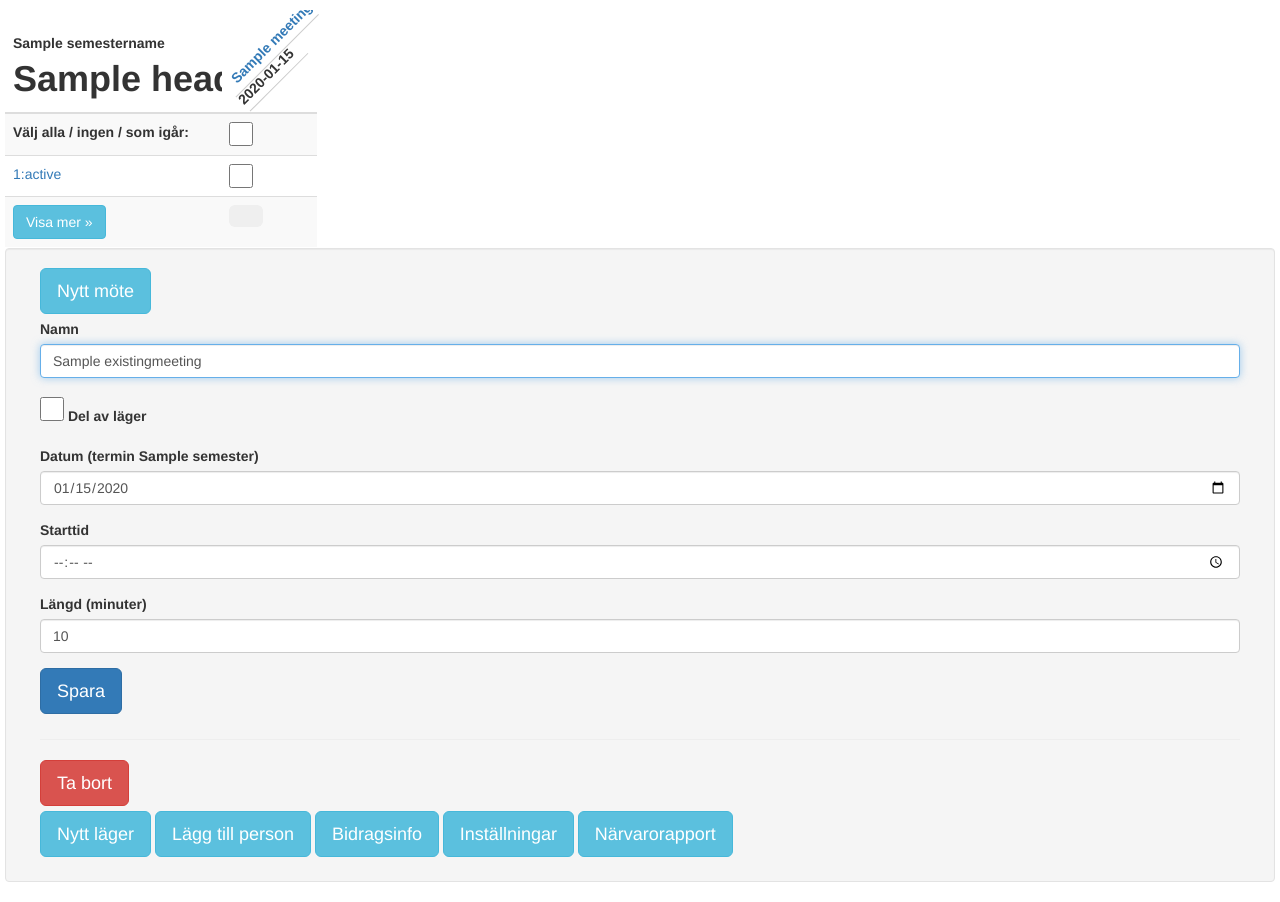
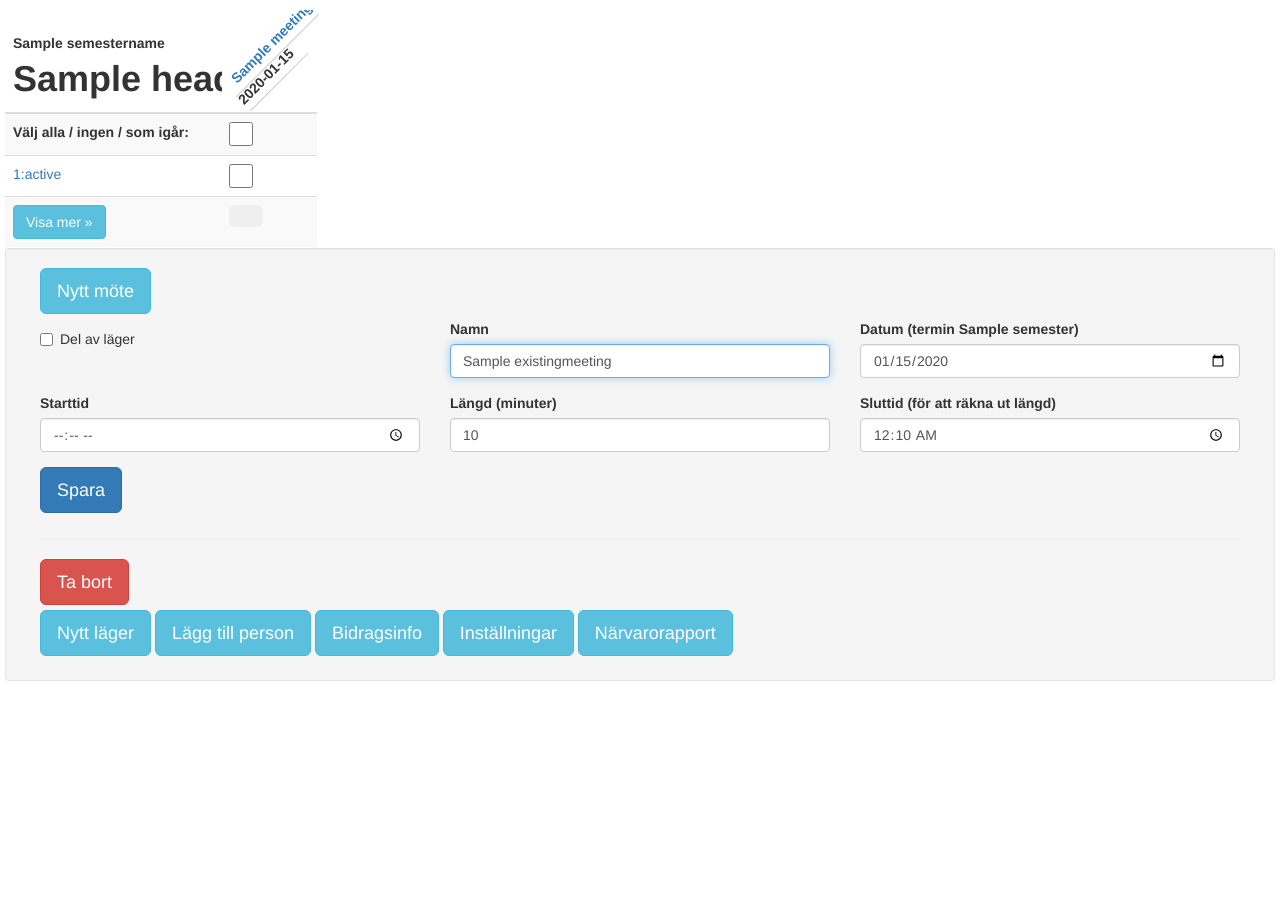
Before and after one commit to Scouterna/skojjt, a Flask app: template templates/troop.html in a window 1280 px wide, after a click on "Nytt möte". Shown: the part 44-946 px from the top of the page. After the commit the page ends 725 px from the top, so only its background shows below. Run offline with Flask 2, Linux system fonts and the light colour scheme; the template is opened without the code that fills it: most values are stand-ins (such as "Sample title", 1, 10 or a date in 2020); lists and menus that the app fills with data are empty.

Commit message:
Added duration calculation for meeting and set todays date as default for hikes

```diff
--- a/templates/lagerform.html
+++ b/templates/lagerform.html
@@ -1,26 +1,48 @@
 <form role="form" name="lager" method="POST">
   <input type="hidden" name="action" value="addhike"/>
+  <div class="row">
+    <div class="col-xs-12 col-sm-6 col-md-4">
       <div class="form-group">
-        <label for="mname">Namn</label>
-	    <input type="text" class="form-control" name="name" id="mname" value="Lägernamn"/>
+        <label for="lname">Namn</label>
+        <input type="text" class="form-control" name="name" id="lname" value="Lägernamn"/>
       </div>
+    </div>
+    <div class="col-xs-12 col-sm-6 col-md-4">
       <div class="form-group">
-	  <label for="mdate">Startdatum (termin {{semester.getname()}})</label>
-	  <input type="date" class="form-control" name="date" id="mdate" value="" min="{{semester.getMinDateStr()}}" max="{{semester.getMaxDateStr()}}"/>
+        <label for="ldate">Startdatum (termin {{semester.getname()}})</label>
+        <input type="date" class="form-control" name="date" id="ldate" value="" min="{{semester.getMinDateStr()}}" max="{{semester.getMaxDateStr()}}"/>
       </div>
+    </div>
+    <div class="col-xs-12 col-sm-6 col-md-4">
       <div class="form-group">
-	  <label for="mdays">Antal dagar</label>
-	  <input type="number" class="form-control" name="days" id="mdays" value="3" min="2" max="15"/>
+        <label for="ldays">Antal dagar</label>
+        <input type="number" class="form-control" name="days" id="ldays" value="3" min="2" max="15"/>
       </div>
+    </div>
+    <div class="col-xs-12 col-sm-6 col-md-4">
       <div class="form-group" id="starttimediv">
-    <label for="starttime">Starttid</label>
-    <input type="time" class="form-control" name="starttime" id="starttime" value="00:00"/>
+        <label for="lstarttime">Starttid</label>
+        <input type="time" class="form-control" name="starttime" id="lstarttime" value="00:00"/>
       </div>
+    </div>
+    <div class="col-xs-12 col-sm-6 col-md-4">
       <div class="form-group" id="durationdiv">
-    <label for="mduration">Längd (minuter)</label>
-    <input type="number" class="form-control" name="duration" id="mduration" value="1440"/>
+        <label for="lduration">Längd (minuter)</label>
+        <input type="number" class="form-control" name="duration" id="lduration" value="1440"/>
       </div>
-  <div class="btn-toolbar">
-    <button type="submit" name="submit" class="btn btn-lg btn-primary">Spara</button>
+    </div>
+  </div>
+  <div class="row">
+    <div class="col-xs-12">
+      <button type="submit" name="submit" class="btn btn-lg btn-primary">Lägg till</button>
+    </div>
   </div>
 </form>
+
+<script>
+  $(document).ready(function() {
+    {% if not hasMeeting %}
+      $("#ldate").val(getTodaysDateString());
+    {% endif %}
+  })
+</script>
--- a/templates/meetingform.html
+++ b/templates/meetingform.html
@@ -5,38 +5,50 @@
 {% else %}
   <input type="hidden" name="action" value="addmeeting"/>
 {% endif %}
+  <div class="row">
+    <div class="col-xs-12 col-sm-6 col-md-4">
+      <div class="form-group checkbox hike-tgl">
+        <label>
+          <input title="Del av läger" class="checkbox" name="ishike" id="mhike" type="checkbox" {% if hasMeeting and existingmeeting.getishike() %}checked{% endif %} />
+          Del av läger
+        </label>
+      </div>
+    </div>
+    <div class="col-xs-12 col-sm-6 col-md-4">
       <div class="form-group">
         <label for="mname">Namn</label>
-	<input type="text" class="form-control" placeholder="Mötesnamn" name="name" id="mname" value="{% if hasMeeting %}{{existingmeeting.getname()}}{% else %}Möte{% endif %}"/>
+        <input type="text" class="form-control" placeholder="Mötesnamn" name="name" id="mname" value="{% if hasMeeting %}{{existingmeeting.getname()}}{% endif %}"/>
       </div>
-  <div class="form-group">
-      <input title="Del av läger" class="hike-tgl checkbox big-checkbox" name="ishike" id="mishike" type="checkbox"
-      {% if hasMeeting and existingmeeting.getishike() %}checked{% endif %}/>
-      </input>
-      <label for="mhike">Del av läger</label>
     </div>
+    <div class="col-xs-12 col-sm-6 col-md-4">
       <div class="form-group">
         <label for="mdate">Datum (termin {{semester.getname()}})</label>
         <input type="date" class="form-control" name="date" id="mdate" value="{% if hasMeeting %}{{existingmeeting.getdate()}}{% endif %}" min="{{semester.getMinDateStr()}}" max="{{semester.getMaxDateStr()}}"/>
       </div>
-
-  <div class="form-group" id="starttimediv">
+    </div>
+    <div class="col-xs-12 col-sm-6 col-md-4">
+      <div class="form-group">
         <label for="starttime">Starttid</label>
         <input type="time" class="form-control" name="starttime" id="starttime" value="{% if hasMeeting %}{{existingmeeting.gettime()}}{% endif %}"/>
       </div>
-  <div class="form-group" id="durationdiv">
+    </div>
+    <div class="col-xs-12 col-sm-6 col-md-4">
+      <div class="form-group">
         <label for="mduration">Längd (minuter)</label>
         <input type="number" class="form-control" name="duration" id="mduration" value="{% if hasMeeting %}{{existingmeeting.duration}}{% endif %}"/>
       </div>
-  {% if not hasMeeting %}
-  <script>
-	$("#mdate").val(getTodaysDateString());
-	$("#starttime").val("{{troop.defaultstarttime}}");
-	$("#mduration").val("{{troop.defaultduration}}");
-  </script>
-  {% endif %}
-  <div class="btn-toolbar">
-  <button type="submit" name="submit" class="btn btn-lg btn-primary">{% if hasMeeting %}Spara{% else %}Lägg till{% endif %}</button>
+    </div>
+    <div class="col-xs-12 col-sm-6 col-md-4">
+      <div class="form-group">
+        <label for="mstoptime">Sluttid (för att räkna ut längd)</label>
+        <input type="time" class="form-control" id="mstoptime" />
+      </div>
+    </div>
+  </div>
+  <div class="row">
+    <div class="col-xs-12">
+      <button {% if semester.locked %}disabled="disabled"{% endif %} type="submit" name="submit" class="btn btn-lg btn-primary">{% if hasMeeting %}Spara{% else %}Lägg till{% endif %}</button>
+    </div>
   </div>
 </form>
 {% if hasMeeting %}
@@ -50,17 +62,70 @@
 {% endif %}
 <script>
   $(document).ready(function() {
-  $('#mishike').click(function(event) {
+    var durationField = $("#mduration");
+    var dateField = $("#mdate");
+    var startTimeField = $("#starttime");
+    var stopTimeField = $("#mstoptime");
+    var nameField = $("#mname");
+    var hikeField = $("#mhike");
+
+    {% if not hasMeeting %}
+      dateField.val(getTodaysDateString());
+      setDefaultTime(false);
+    {% endif %}
+
+    stopTimeField.change(function() {
+      var from = startTimeField.val();
+      var to = stopTimeField.val();
+
+      var startTime = new Date('2012/10/09 ' + from);
+      var endTime = new Date('2012/10/09 ' + to);
+      var difference = endTime.getTime() - startTime.getTime(); // This will give difference in milliseconds
+      var resultInMinutes = Math.round(difference / 60000);
+
+      durationField.val(resultInMinutes);
+    });
+
+    durationField.change(function() {
+      var from = startTimeField.val();
+      var value = durationField.val();
+
+      var startTime = new Date('2012/10/09 ' + from);
+
+      var newDateObj = new Date(startTime.getTime() + value*60000);
+
+      var hours = addZero(newDateObj.getHours());
+      var minutes = addZero(newDateObj.getMinutes());
+
+      stopTimeField.val(hours + ':' + minutes);
+    });
+
+    function addZero(i) {
+      if (i < 10) {
+        i = "0" + i;
+      }
+      return i;
+    }
+
+    durationField.change();
+
+    hikeField.click(function() {
       var hikeChecked = this.checked;
+      setDefaultTime(hikeChecked);
+    });
+
+    function setDefaultTime(hikeChecked) {
       if (hikeChecked) {
-      $("#mname").val("Läger");
-      $("#starttime").val("00:00");
-      $("#mduration").val("1440");
+        nameField.val("Läger");
+        startTimeField.val("00:00");
+        durationField.val("1440");
+        durationField.change();
       } else {
-      $("#mname").val("Möte");
-      $("#starttime").val("{{troop.defaultstarttime}}");
-      $("#mduration").val("{{troop.defaultduration}}");
-    };
-  });
+        nameField.val("Möte");
+        startTimeField.val("{{troop.defaultstarttime}}");
+        durationField.val("{{troop.defaultduration}}");
+        durationField.change();
+      }
+    }
   });
 </script>
--- a/templates/troop.html
+++ b/templates/troop.html
@@ -73,7 +73,7 @@
 		<div id="newmeeting" class="collapse">
 			{% include "meetingform.html" %}
 		</div>
-		<button data-toggle="collapse" data-target="#newhike" set-focus="#mhikename" class="btn btn-info btn-lg togglebutton">Nytt läger</button>
+		<button data-toggle="collapse" data-target="#newhike" set-focus="#lname" class="btn btn-info btn-lg togglebutton">Nytt läger</button>
 		<div id="newhike" class="collapse">
 			{% include "lagerform.html" %}
 		</div>
```
Lines whose indentation alone changed are shown as unchanged.
